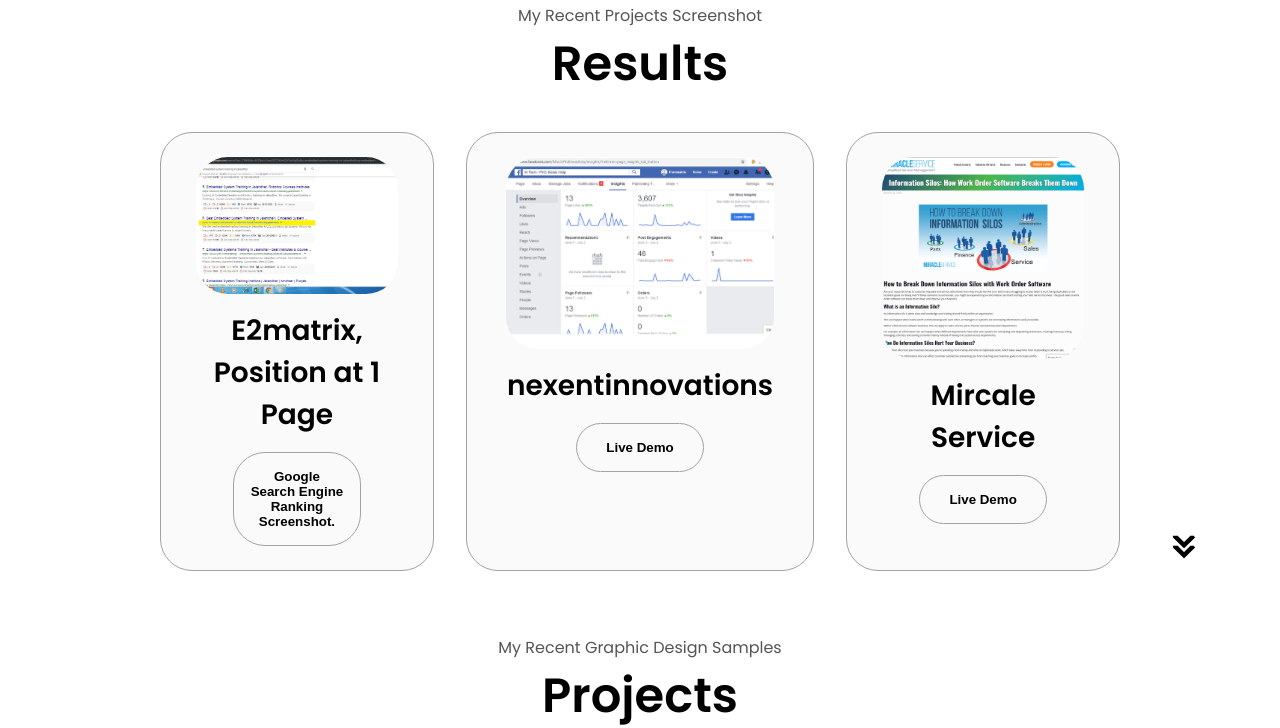
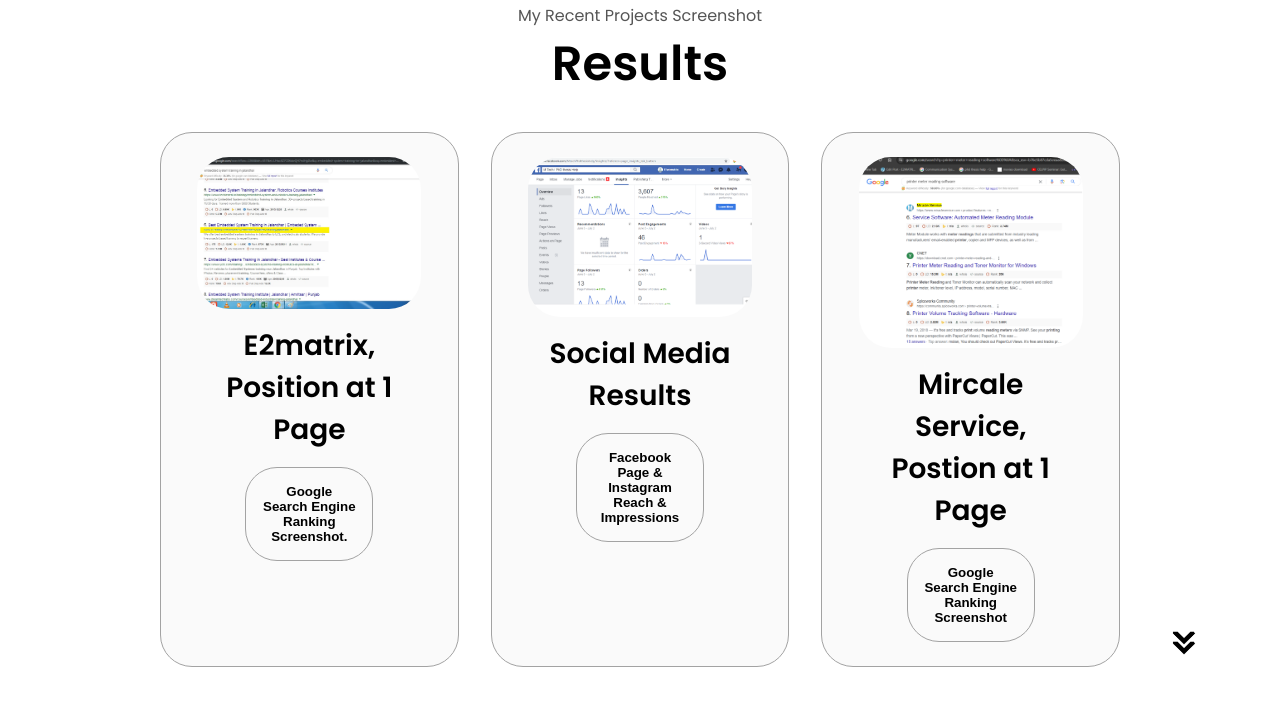
Before and after one commit to iamkmandy/iamkmandy.github.io, a plain HTML site: page index.html in a window 1280 px wide. Shown: the part 4743-5471 px from the top of the page. Drawn offline with Linux system fonts and the light colour scheme.

Commit message:
mandeepfinal

```diff
--- a/index.html
+++ b/index.html
@@ -545,7 +545,7 @@ initiatives.
           </button> -->
           <button
             class="btn btn-color-2 project-btn"
-            onclick="window.open('https://www.instagram.com/ig_immigration/', '_blank')"
+            onclick="window.open('#', '_blank')"
           >
             Google Search Engine Ranking Screenshot.
           </button>
@@ -560,7 +560,7 @@ initiatives.
             class="project-img"
           />
         </div>
-        <h2 class="experience-sub-title project-title">nexentinnovations</h2>
+        <h2 class="experience-sub-title project-title">Social Media Results</h2>
         <div class="btn-container">
           <!-- <button
             class="btn btn-color-2 project-btn"
@@ -570,9 +570,9 @@ initiatives.
           </button> -->
           <button
             class="btn btn-color-2 project-btn"
-            onclick="window.open('https://www.instagram.com/nexentinnovations/?igsh=a21jMWg5d3hiM2d3', '_blank')"
+            onclick="window.open('#, '_blank')"
           >
-            Live Demo
+          Facebook Page & Instagram Reach & Impressions
           </button>
         </div>
       </div>
@@ -580,12 +580,12 @@ initiatives.
       <div class="details-container color-container">
         <div class="article-container">
           <img
-            src="./assets/project-8.png"
+            src="./assets/sscrn.png"
             alt="Project 8"
             class="project-img"
           />
         </div>
-        <h2 class="experience-sub-title project-title">Mircale Service</h2>
+        <h2 class="experience-sub-title project-title">Mircale Service, Postion at 1 Page</h2>
         <div class="btn-container">
           <!-- <button
             class="btn btn-color-2 project-btn"
@@ -595,9 +595,9 @@ initiatives.
           </button> -->
           <button
             class="btn btn-color-2 project-btn"
-            onclick="window.open('https://www.miracleservice.com/information-silos-how-work-order-software-breaks-them-down/', '_blank')"
+            onclick="window.open(#, '_blank')"
           >
-            Live Demo
+            Google Search Engine Ranking Screenshot
           </button>
         </div>
       </div>
```
Also changed, not shown: assets/Facebook-Page-Instagram-Reach-Impressions-example.jpg (added), assets/sscrn.png (added).
